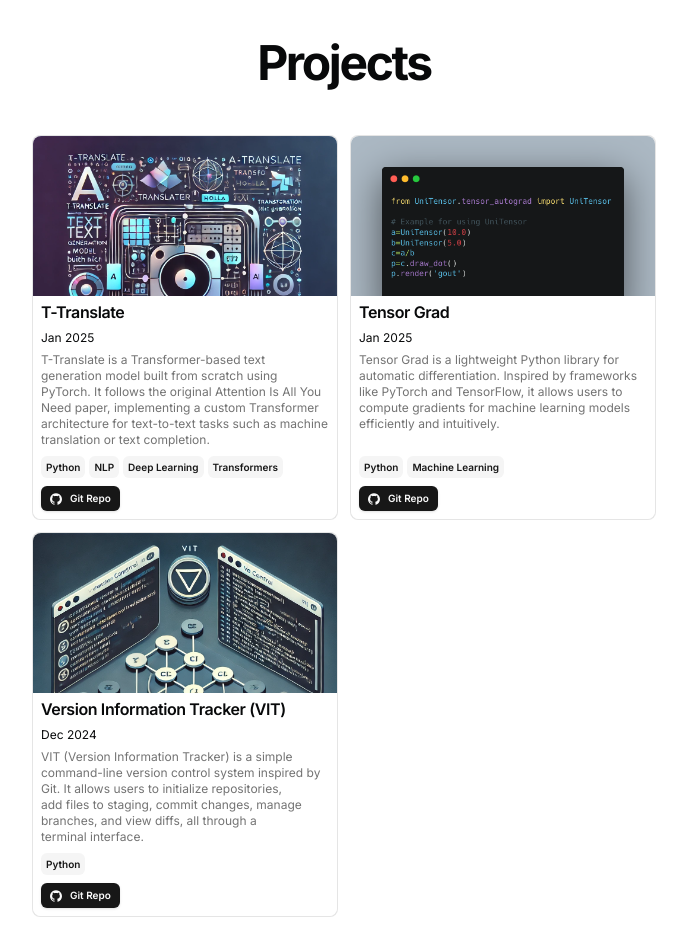
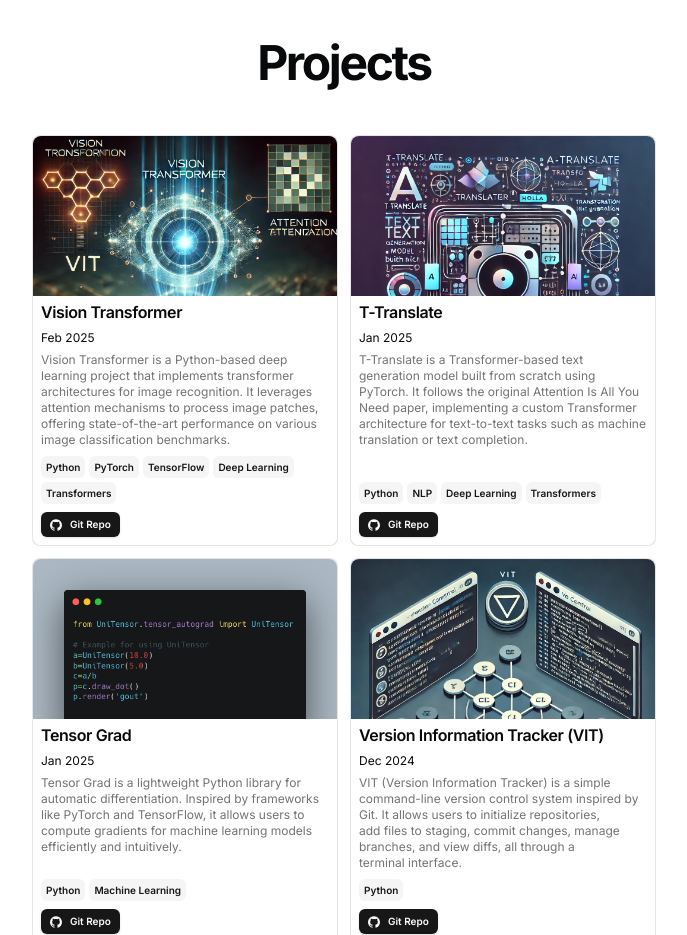
Before and after one commit to imaditya123/portfolio, a Next.js app: page / in a window 1280 px wide. Shown: the part 1780-2715 px from the top of the page, without its empty margins (296-983 px from the left). Built offline with nearby package versions, Linux system fonts and the light colour scheme.

Commit message:
added project

```diff
--- a/src/data/resume.tsx
+++ b/src/data/resume.tsx
@@ -41,28 +41,28 @@
         name: "GitHub",
         url: "https://github.com/imaditya123",
         icon: Icons.github,
-        new_tab:true,
+        new_tab: true,
         navbar: true,
       },
       HuggingFace: {
         name: "HuggingFace",
         url: "https://huggingface.co/imaditya123",
         icon: Icons.HuggingFaceIcon,
-        new_tab:true,
+        new_tab: true,
         navbar: true,
       },
       LinkedIn: {
         name: "LinkedIn",
         url: "https://www.linkedin.com/in/imadityarathore",
         icon: Icons.linkedin,
-        new_tab:true,
+        new_tab: true,
         navbar: true,
       },
       X: {
         name: "X",
         url: "https://x.com/imaditya123",
         icon: Icons.x,
-        new_tab:true,
+        new_tab: true,
         navbar: true,
       },
       //   Youtube: {
@@ -75,7 +75,7 @@
         name: "Send Email",
         url: "mailto:imadityarathore@gmail.com?subject=Hi%20There&message=Hi%20There",
         icon: Icons.email,
-        new_tab:true,
+        new_tab: true,
         navbar: true,
       },
     },
@@ -145,6 +145,32 @@
     },
   ],
   projects: [
+    {
+      title: "Vision Transformer",
+      href: "https://github.com/imaditya123/Vision-transformer",
+      dates: "Feb 2025",
+      active: true,
+      favorite: true,
+      category: ["Machine Learning", "All Projects", "Python Projects"],
+      description:
+        "Vision Transformer is a Python-based deep learning project that implements transformer architectures for image recognition. It leverages attention mechanisms to process image patches, offering state-of-the-art performance on various image classification benchmarks.",
+      technologies: [
+        "Python",
+        "PyTorch",
+        "TensorFlow",
+        "Deep Learning",
+        "Transformers",
+      ],
+      links: [
+        {
+          type: "Git Repo",
+          href: "https://github.com/imaditya123/Vision-transformer",
+          icon: <Icons.github className='size-3' />,
+        },
+      ],
+      image: "/images/vision-t.webp",
+      video: "",
+    },
     {
       title: "T-Translate",
       href: "https://github.com/imaditya123/T-translate",
```
Also changed, not shown: public/images/vision-t.webp (added).
